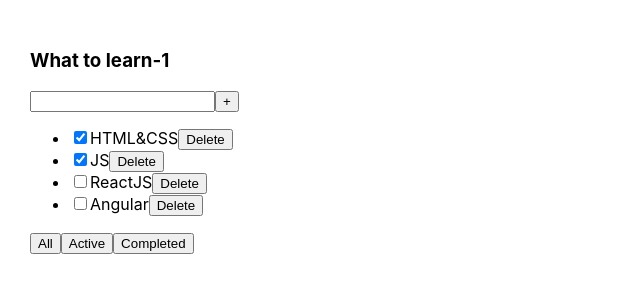
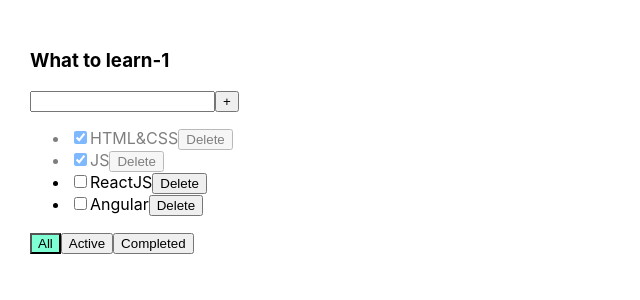
Before and after one commit to AlisherUrazbayev/todo-list, a React (Create React App) app: page / in a window 1280 px wide. Shown: the top 300 px of the page, without its empty margins (0-640 px from the left). Built offline with nearby package versions, Linux system fonts and the light colour scheme.

Commit message:
Style checkbox and filter buttons

```diff
--- a/src/App.css
+++ b/src/App.css
@@ -6,3 +6,19 @@
 .App > div {
   margin-right: 50px;
 }
+
+.error {
+  border: red 1px solid;
+}
+
+.error-message {
+  color: red;
+}
+
+.active-filter {
+  background-color: aquamarine;
+}
+
+.is-done {
+  opacity: 0.5;
+}
--- a/src/App.tsx
+++ b/src/App.tsx
@@ -43,14 +43,16 @@
     const changeTaskStatus = (status: boolean, id: string) => {
         let task = tasks.find(t => t.id === id);
         if (task) task.isDone = status;
-        setTasks(tasks);
+        setTasks([...tasks]);
     }
 
     return (
         <div className="App">
             <TodoList title={"What to learn-1"} tasks={filteredTasks}
                       removeTask={removeTask} changeFilter={changeFilter}
-                      addTask={addTask} changeTaskStatus={changeTaskStatus}/>
+                      addTask={addTask} changeTaskStatus={changeTaskStatus}
+                      filter={filter}
+            />
         </div>
     );
 }
--- a/src/TodoList.tsx
+++ b/src/TodoList.tsx
@@ -10,6 +10,7 @@
     changeFilter: (filter: FilterValueTypes) => void
     addTask: (title: string) => void
     changeTaskStatus: (status: boolean, id: string) => void
+    filter: FilterValueTypes
 }
 
 export type TasksTodoListPropsType = {
@@ -21,15 +22,21 @@
 const TodoList = (props: TodoListPropsType) => {
 
     let [taskTitle, setTaskTitle] = useState("");
+    let [error, setError] = useState<string | null>(null);
 
     const addTaskHandler = (title: string) => {
-        props.addTask(title);
-        setTaskTitle("");
+        if (title.trim() !== "") {
+            props.addTask(title.trim());
+            setTaskTitle("");
+        } else {
+            setError("Invalid input");
+        }
     }
 
     const onChangeInputHandler = (event: ChangeEvent<HTMLInputElement>) => {
         let taskValue = event.currentTarget.value;
         setTaskTitle(taskValue);
+        setError(null);
     }
 
     const removeTaskHandler = (id: string) => {
@@ -51,14 +58,17 @@
                 <input value={taskTitle} onChange={onChangeInputHandler}
                        onKeyDown={(event) => {
                            if (event.key === "Enter") addTaskHandler(taskTitle);
-                       }}/>
+                       }}
+                       className={error ? "error" : undefined}
+                />
                 <Button name={"+"} callback={() => addTaskHandler(taskTitle)}/>
+                {error && <div className="error-message">{error}</div>}
             </div>
             <ul>
                 {props.tasks.map(element => {
                     return (
-                        <li key={element.id}>
-                            <input type="checkbox" defaultChecked={element.isDone}
+                        <li key={element.id} className={element.isDone ? "is-done" : ""}>
+                            <input type="checkbox" checked={element.isDone}
                                    onChange={(event) => onChangeCheckboxHandler(event, element.id)}/>
                             <span>{element.title}</span>
                             <Button name={"Delete"} callback={() => removeTaskHandler(element.id)}/>
@@ -67,9 +77,18 @@
                 })}
             </ul>
             <div>
-                <Button name={"All"} callback={() => changeFilterHandler("all")}/>
-                <Button name={"Active"} callback={() => changeFilterHandler("active")}/>
-                <Button name={"Completed"} callback={() => changeFilterHandler("completed")}/>
+                <Button name={"All"}
+                        callback={() => changeFilterHandler("all")}
+                        styler={props.filter === "all" ? "active-filter" : ""}
+                />
+                <Button name={"Active"}
+                        callback={() => changeFilterHandler("active")}
+                        styler={props.filter === "active" ? "active-filter" : ""}
+                />
+                <Button name={"Completed"}
+                        callback={() => changeFilterHandler("completed")}
+                        styler={props.filter === "completed" ? "active-filter" : ""}
+                />
             </div>
         </div>
     );
--- a/src/components/Button.tsx
+++ b/src/components/Button.tsx
@@ -3,6 +3,7 @@
 type ButtonPropsType = {
     name: string
     callback: () => void
+    styler?: string
 }
 
 const Button = (props: ButtonPropsType) => {
@@ -10,7 +11,7 @@
         props.callback();
     }
     return (
-        <button onClick={onClickHandler}>{props.name}</button>
+        <button className={props.styler} onClick={onClickHandler}>{props.name}</button>
     )
 }
 
```
Also changed, not shown: 1 other file (tests, documents, lock files or other folders).
